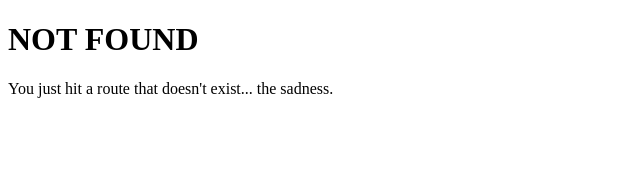
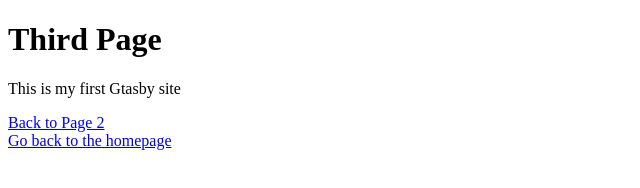
Before and after one commit to marcus-grant/pattern-buffer, a Gatsby site: page /page-3 in a window 1280 px wide. Before the commit this address had no page. Shown: the whole page, without its empty margins (0-640 px from the left). Built offline with nearby package versions, Linux system fonts and the light colour scheme; Gatsby itself is replaced by a stand-in of ours.

Commit message:
playing around with gatsby

```diff
--- a/src/pages/index.js
+++ b/src/pages/index.js
@@ -1,5 +1,5 @@
-import React from 'react'
-import Link from 'gatsby-link'
+import React from "react";
+import Link from "gatsby-link";
 
 const IndexPage = () => (
   <div>
@@ -7,7 +7,9 @@ const IndexPage = () => (
     <p>Welcome to your new Gatsby site.</p>
     <p>Now go build something great.</p>
     <Link to="/page-2/">Go to page 2</Link>
+    <br />
+    <Link to="/page-3">New Page!!</Link>
   </div>
-)
+);
 
-export default IndexPage
+export default IndexPage;
--- /dev/null
+++ b/src/pages/page-3.js
@@ -0,0 +1,14 @@
+import React from "react";
+import Link from "gatsby-link";
+
+const ThridPage = () => (
+  <div>
+    <h1>Third Page</h1>
+    <p>This is my first Gtasby site</p>
+    <Link to="/page-2/">Back to Page 2</Link>
+    <br />
+    <Link to="/">Go back to the homepage</Link>
+  </div>
+);
+
+export default ThridPage;
```
Also changed, not shown: README.md.
